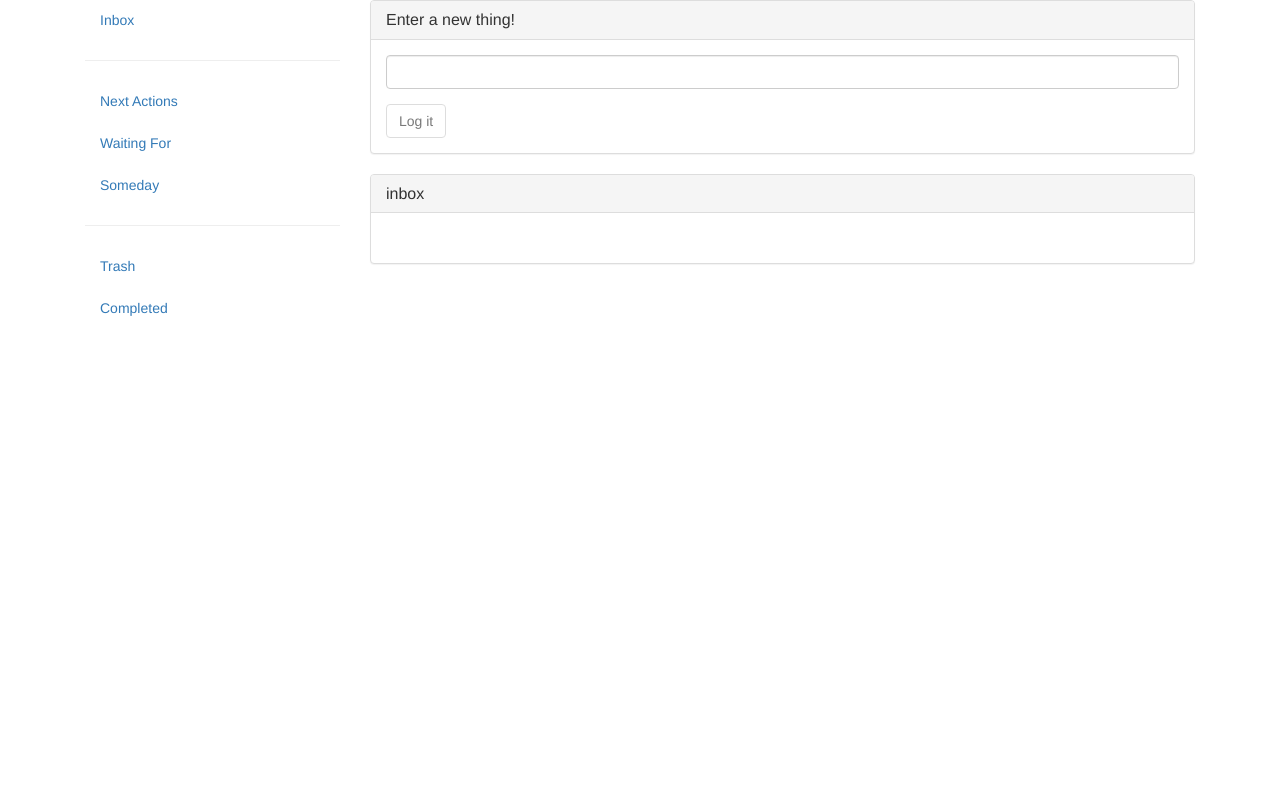
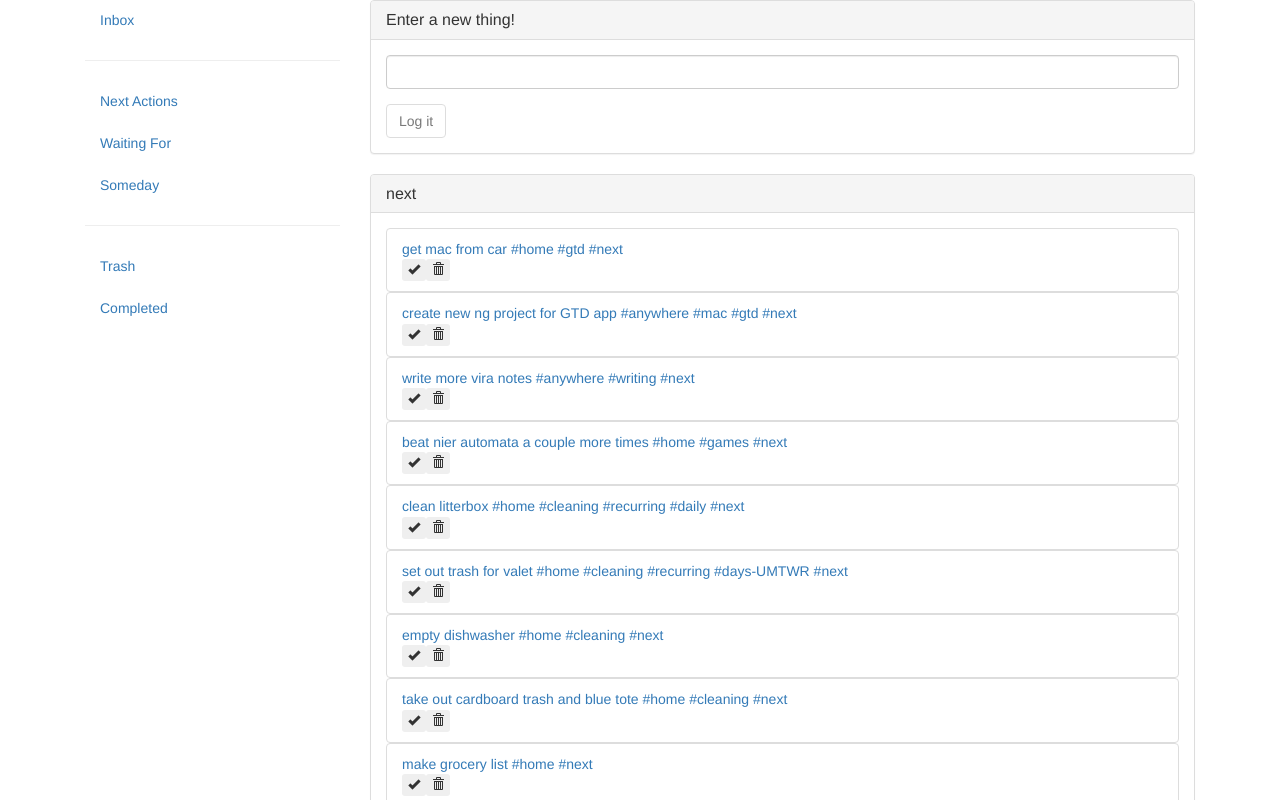
Before and after one commit to Goluxas/ngtd, an Angular app: page / in a window 1280 px wide. Shown: the top 800 px of the page. Built offline with nearby package versions, Linux system fonts and the light colour scheme.

Commit message:
Created TaskListComponent and moved relevant code; modified TaskService to use Observables

```diff
--- a/src/app/app.component.html
+++ b/src/app/app.component.html
@@ -1,14 +1,14 @@
 <div class="container">
 	<div class="col-md-3">
 		<ul class="nav nav-stacked">
-			<li role="presentation"><a (click)="selectList('inbox')" href="#">Inbox</a></li>
+			<li role="presentation"><a (click)="changeList('inbox')" href="#">Inbox</a></li>
 			<hr>
-			<li role="presentation"><a (click)="selectList('next')" href="#">Next Actions</a></li>
-			<li role="presentation"><a (click)="selectList('waiting')" href="#">Waiting For</a></li>
-			<li role="presentation"><a (click)="selectList('someday')" href="#">Someday</a></li>
+			<li role="presentation"><a (click)="changeList('next')" href="#">Next Actions</a></li>
+			<li role="presentation"><a (click)="changeList('waiting')" href="#">Waiting For</a></li>
+			<li role="presentation"><a (click)="changeList('someday')" href="#">Someday</a></li>
 			<hr>
-			<li role="presentation"><a (click)="selectList('trash')" href="#">Trash</a></li>
-			<li role="presentation"><a (click)="selectList('completed')" href="#">Completed</a></li>
+			<li role="presentation"><a (click)="changeList('trash')" href="#">Trash</a></li>
+			<li role="presentation"><a (click)="changeList('completed')" href="#">Completed</a></li>
 		</ul>
 	</div>
 	<div class="col-md-9">
@@ -34,19 +34,6 @@
 				</form>
 			</div>
 		</div>
-		<div class="panel panel-default" *ngIf="selected_name != 'none'">
-			<div class="panel-heading">
-				<h2 class="panel-title">{{ selected_name }}</h2>
-			</div>
-			<div class="panel-body">
-				<ul class="list-group">
-					<task-detail
-						*ngFor="let task of selected_list"
-						[task]="task"
-						(changed)="taskListChanged($event)"
-					></task-detail>
-				</ul>
-			</div>
-		</div>
+		<task-list [list]="selected_list"></task-list>
 	</div>
 </div>
--- a/src/app/app.component.ts
+++ b/src/app/app.component.ts
@@ -9,47 +9,25 @@ import { TaskService } from './task.service';
   styleUrls: ['./app.component.css']
 })
 export class AppComponent implements OnInit {
-  master_list: Task[];
-  selected_list: Task[];
-  selected_name: string = 'inbox';
+  selected_list: string = "next";
 
   summary: string = '';
   new_task: Task = new Task(0);
-  auto_id: number = 1;
 
   constructor(private task_svc: TaskService) {}
 
   ngOnInit(): void {
-    this.task_svc.parseInitialTasks();
-    this.getTasks();
-  }
-
-  getTasks(): void {
-    this.task_svc.getTasks()
-      .then(tasks => {
-        this.master_list = tasks;
-      });
   }
 
   addTask(): void {
-    // automatically updates our local master_list too!
+    // adds the task and since the task-list uses an observable,
+    // automatically refreshes the list
     this.task_svc.addTask(this.summary);
     this.summary = '';
-    if (this.selected_name == 'inbox') {
-      // refresh the list so it refreshes the display
-      this.selectList('inbox');
-    }
   }
 
-  selectList(list: string): void {
-    this.selected_name = list;
-    this.selected_list = this.master_list.filter( task => task.category == list );
+  changeList(list: string): void {
+    this.selected_list = list;
   }
 
-  taskListChanged(evt: boolean): void {
-    if (evt) {
-      // refresh the current list
-      this.selectList(this.selected_name);
-    }
-  }
 }
--- a/src/app/app.module.ts
+++ b/src/app/app.module.ts
@@ -9,11 +9,13 @@ import { TaskService } from './task.service';
 
 import { NgbModule } from '@ng-bootstrap/ng-bootstrap';
 import { TaskDetailComponent } from './task-detail/task-detail.component';
+import { TaskListComponent } from './task-list/task-list.component';
 
 @NgModule({
   declarations: [
     AppComponent,
-    TaskDetailComponent
+    TaskDetailComponent,
+    TaskListComponent
   ],
   imports: [
     BrowserModule,
--- /dev/null
+++ b/src/app/task-list/task-list.component.html
@@ -0,0 +1,14 @@
+<div class="panel panel-default" *ngIf="selected_name != 'none'">
+	<div class="panel-heading">
+		<h2 class="panel-title">{{ selected_name }}</h2>
+	</div>
+	<div class="panel-body">
+		<ul class="list-group">
+			<task-detail
+				*ngFor="let task of list"
+				[task]="task"
+				(changed)="taskChanged($event)"
+			></task-detail>
+		</ul>
+	</div>
+</div>
--- /dev/null
+++ b/src/app/task-list/task-list.component.ts
@@ -0,0 +1,55 @@
+import {
+  Component,
+  OnInit,
+  OnChanges,
+  Input,
+  SimpleChanges,
+  SimpleChange
+} from '@angular/core';
+
+import { Task } from '../task';
+import { TaskService } from '../task.service';
+
+@Component({
+  selector: 'task-list',
+  templateUrl: './task-list.component.html',
+  styleUrls: ['./task-list.component.css']
+})
+export class TaskListComponent implements OnInit, OnChanges {
+
+  @Input('list')
+  selected_name: string = 'none';
+
+  list: Task[];
+
+  constructor(private task_svc: TaskService) {}
+
+  ngOnInit(): void {
+    this.task_svc.parseInitialTasks();
+    //this.task_svc.getTaskList(this.selected_name)
+    //.then(tasks => this.list = tasks);
+    this.changeList('next');
+  }
+
+  ngOnChanges(changes: SimpleChanges): void {
+    let selected_list: SimpleChange = changes.selected_name;
+    let refresh: SimpleChange = changes.refresh;
+    if (selected_list) {
+      console.log("Changing from " + selected_list.previousValue + " to " + selected_list.currentValue);
+      this.changeList( selected_list.currentValue );
+    }
+  }
+
+  changeList(list: string): void {
+    this.selected_name = list;
+    this.task_svc.getTaskList(this.selected_name)
+      .subscribe(tasks => this.list = tasks);
+  }
+
+  taskChanged(evt: boolean): void {
+    if (evt) {
+      // refresh the current list
+      this.changeList(this.selected_name);
+    }
+  }
+}
--- a/src/app/task.service.ts
+++ b/src/app/task.service.ts
@@ -1,11 +1,15 @@
 import { Injectable } from '@angular/core';
+import { Observable } from 'rxjs/Observable';
+import { BehaviorSubject } from 'rxjs/Rx';
+import 'rxjs/add/operator/map';
+import 'rxjs/add/observable/of';
 
 import { Task } from './task';
 
 @Injectable()
 export class TaskService {
 
-  tasks = [
+  TASKS = [
     'get mac from car #home #gtd #next',
     'create new ng project for GTD app #anywhere #mac #gtd #next',
     'write more vira notes #anywhere #writing #next',
@@ -29,17 +33,23 @@ export class TaskService {
     'get week 3 hots rewards #starting-on #5/9 #calendar',
   ];
 
-  master_list: Task[] = [];
   index: number = 0;
+  tasks: BehaviorSubject<Task[]> = new BehaviorSubject<Task[]>([]);
 
   constructor() { }
 
-  getTasks(): Promise<Task[]> {
-    return Promise.resolve(this.master_list);
+  getTasks(): Observable<Task[]> {
+    return this.tasks.asObservable();
+  }
+
+  getTaskList(list: string): Observable<Task[]> {
+    return this.getTasks().map(
+      tasks => tasks.filter(task => task.category == list)
+    );
   }
 
   parseInitialTasks(): void {
-    for (let summary of this.tasks) {
+    for (let summary of this.TASKS) {
       this.addTask(summary);
     }
   }
@@ -51,7 +61,9 @@ export class TaskService {
     new_task.category = 'inbox';
     new_task.parseTags();
 
-    this.master_list.push(new_task);
     this.index += 1;
+    //this.master_list.push(new_task);
+    this.tasks.getValue().push(new_task);
+    this.tasks.next( this.tasks.getValue() );
   }
 }
```
Also changed, not shown: src/app/task-list/task-list.component.css (added), 1 other file (tests, documents, lock files or other folders).
